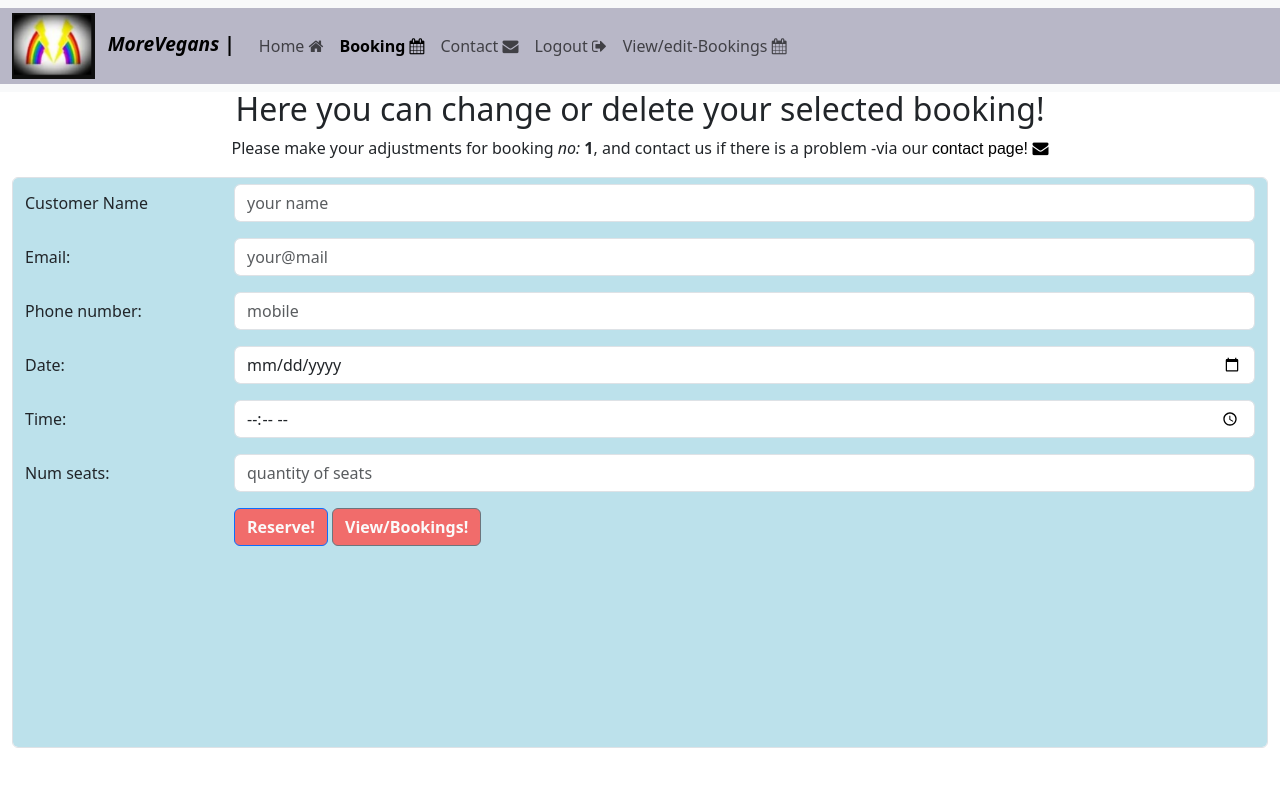
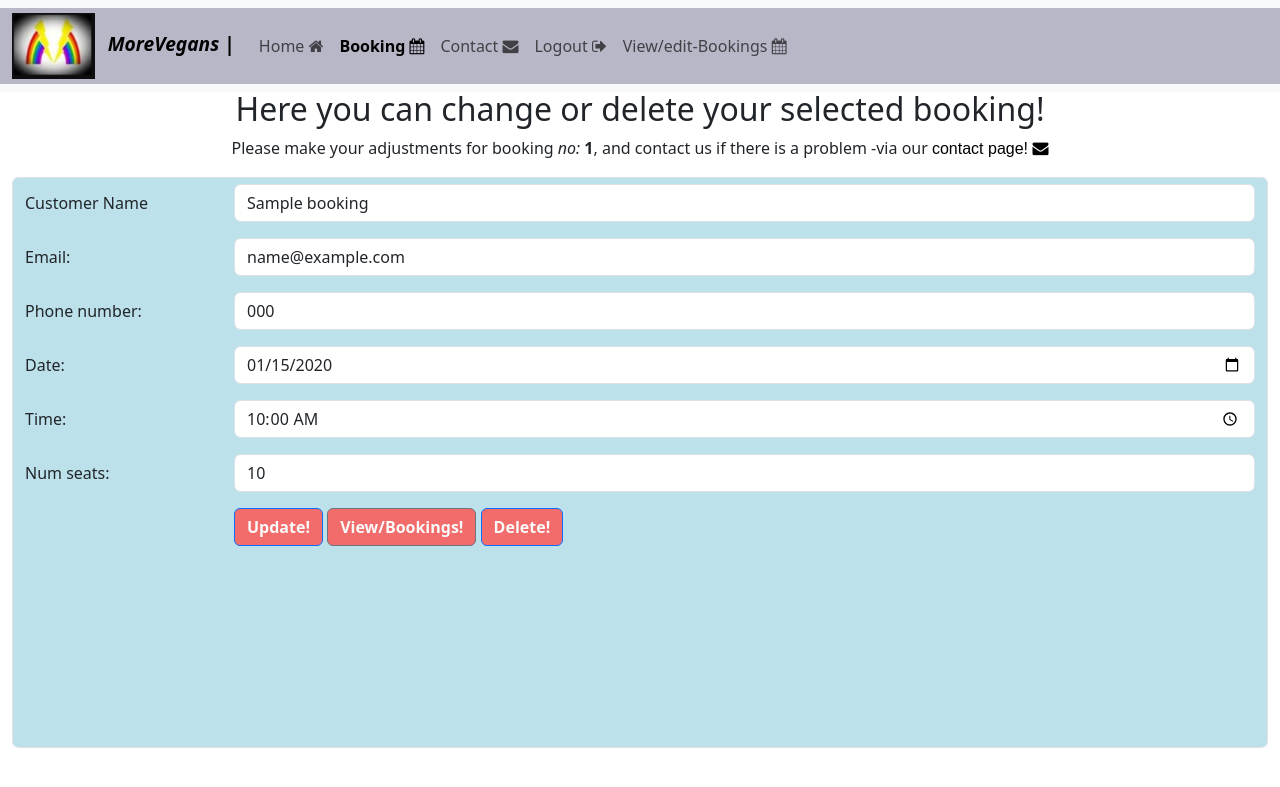
Before and after one commit to SvenLoevgren/fullstack-portfolio4, a Django app: page /edit_booking/1/ in a window 1280 px wide. Shown: the top 787 px of the page. Run offline with Django 3.2, Linux system fonts and the light colour scheme; a user stored in the database is signed in; tables that the repository leaves empty hold one stand-in row (values such as "Sample post").

Commit message:
adding CRUD to edit_booking page, but not yet done

```diff
--- a/fastfood/urls.py
+++ b/fastfood/urls.py
@@ -1,5 +1,5 @@
 from django.contrib import admin
-from .views import fastfood_home, booking, contactus, booking_list, edit_booking
+from .views import fastfood_home, booking, contactus, booking_list, edit_booking, delete_booking
 from django.contrib.staticfiles.storage import staticfiles_storage
 from django.urls import include, path
 from django.conf.urls import url, include
@@ -26,4 +26,5 @@ urlpatterns = [
         path('<int:pk>/delete/', BookingDeleteView.as_view(), name='booking_delete'),
     ])),
     path('contactus/', contactus, name='contactus'),
+    path('delete_booking/<int:booking_id>/', delete_booking, name='delete_booking'),
 ]
--- a/fastfood/views.py
+++ b/fastfood/views.py
@@ -2,7 +2,7 @@ from django.contrib.auth.mixins import LoginRequiredMixin
 from django.views.generic.edit import CreateView, UpdateView, DeleteView
 from django.views.generic.list import ListView
 from django.urls import reverse_lazy
-from django.shortcuts import render, redirect
+from django.shortcuts import render, redirect, get_object_or_404
 from django.contrib import messages
 from .models import Booking
 from .forms import BookingForm
@@ -62,8 +62,17 @@ def contactus(request):
     return render(request, 'fastfood/contactus.html')
 
 
+def delete_booking(request, booking_id):
+    booking = get_object_or_404(Booking, id=booking_id)
+    context = {
+        'booking_id': booking_id,
+        'booking': booking
+    }
+    return render(request, 'fastfood/edit_booking.html', context)
+
+
 def edit_booking(request, booking_id):
-    booking = Booking.objects.get(id=booking_id)
+    booking = get_object_or_404(Booking, id=booking_id)
     context = {
         'booking_id': booking_id,
         'booking': booking
--- a/static/css/main.css
+++ b/static/css/main.css
@@ -184,6 +184,17 @@ td:hover {
     font-weight: bold;
 }
 
+#delete-button {
+    background-color: #f16c6b;
+    color: #fafafa;
+    font-weight:bolder
+}
+
+#delete-button:hover {
+    background-color: #f0f469;
+    color: #f53838;
+}
+
 #join-button:hover {
     background-color: #fafafa;
     color: #f16c6b;
--- a/templates/fastfood/booking.html
+++ b/templates/fastfood/booking.html
@@ -63,7 +63,7 @@
                     <div class="col-sm-10 offset-sm-2">
                         {% if user.is_authenticated %}
                         <button type="submit" class="btn btn-primary mx-auto" id="join-button">Reserve!</button>
-                        <button id="join-button" class="btn btn-secondary mx-auto" onclick="window.location.href='{% url 'bookings' %}'">View/Bookings!</button>
+                        <button type="button" id="join-button" class="btn btn-secondary mx-auto" onclick="window.location.href='{% url 'bookings' %}'">View/Bookings!</button>
                         {% else %}
                         <button type="button" onclick="alert('Please login to make a booking.')" class="btn btn-primary mx-auto" id="join-button">Reserve!</button>
                         <button type="button" onclick="alert('Please login to make a booking.')" id="join-button" class="btn btn-secondary mx-auto" href="#">View/Bookings!</button>
--- a/templates/fastfood/edit_booking.html
+++ b/templates/fastfood/edit_booking.html
@@ -24,50 +24,68 @@
                 <div class="row mb-3">
                     <label for="id_customer_name" class="col-sm-2 col-form-label">Customer Name</label>
                     <div class="col-sm-10">
-                        <input type="text" class="form-control" name="customer_name" maxlength="100" required="" id="id_customer_name" placeholder="your name">
+                        <input type="text" class="form-control" name="customer_name" maxlength="100"
+                         required="" id="id_customer_name" placeholder="your name" value="{{ booking.customer_name }}">
                     </div>
                 </div>
                 <div class="row mb-3">
                     <label for="id_email" class="col-sm-2 col-form-label">Email:</label>
                     <div class="col-sm-10">
-                        <input type="email" class="form-control" name="email" maxlength="254" required="" id="id_email" placeholder="your@mail">
+                        <input type="email" class="form-control" name="email" maxlength="254"
+                        required="" id="id_email" placeholder="your@mail" value="{{ booking.email }}">
                     </div>
                 </div>
                 <div class="row mb-3">
                     <label for="id_phone_number" class="col-sm-2 col-form-label">Phone number:</label>
                     <div class="col-sm-10">
-                        <input type="tel" class="form-control" name="phone_number" maxlength="20" required="" id="id_phone_number" placeholder="mobile">
+                        <input type="tel" class="form-control" name="phone_number" maxlength="20"
+                        required="" id="id_phone_number" placeholder="mobile" value="{{ booking.phone_number }}">
                     </div>
                 </div>
                 <div class="row mb-3">
                     <label for="id_date" class="col-sm-2 col-form-label">Date:</label>
                     <div class="col-sm-10">
-                        <input type="date" class="form-control" name="date" required="" id="id_date" placeholder="yyyy-mm-dd">
+                        <input type="date" class="form-control" name="date"
+                        required="" id="id_date" placeholder="yyyy-mm-dd" value="{{ booking.date|date:'Y-m-d' }}">
                     </div>
                 </div>
                 <div class="row mb-3">
                     <label for="id_time" class="col-sm-2 col-form-label">Time:</label>
                     <div class="col-sm-10">
-                        <input type="time" class="form-control" name="time" required="" id="id_time" placeholder="hh:mm">
+                        <input type="time" class="form-control" name="time"
+                        required="" id="id_time" placeholder="hh:mm" value="{{ booking.time|time:'H:i' }}">
                     </div>
                 </div>
                 <div class="row mb-3">
                     <label for="id_num_seats" class="col-sm-2 col-form-label">Num seats:</label>
                     <div class="col-sm-10">
-                        <input type="number" class="form-control" name="num_seats" min="0" required="" id="id_num_seats" placeholder="quantity of seats">
+                        <input type="number" class="form-control" name="num_seats" min="0"
+                        required="" id="id_num_seats" placeholder="quantity of seats" value="{{ booking.num_seats }}">
                     </div>
                 </div>
                 <div class="row">
                     <div class="col-sm-10 offset-sm-2">
                         {% if user.is_authenticated %}
-                        <button type="submit" class="btn btn-primary mx-auto" id="join-button">Reserve!</button>
-                        <button id="join-button" class="btn btn-secondary mx-auto" onclick="window.location.href='{% url 'bookings' %}'">View/Bookings!</button>
+                        <button type="submit" class="btn btn-primary mx-auto" id="join-button">Update!</button>
+                        <button type="button" id="join-button" class="btn btn-secondary mx-auto"
+                        onclick="window.location.href='{% url 'bookings' %}'">View/Bookings!</button>
+                        <button type="button" class="btn btn-primary mx-auto" id="delete-button"
+                        onclick="confirmDelete()">Delete!</button>
                         {% else %}
-                        <button type="button" onclick="alert('Please login to make a booking.')" class="btn btn-primary mx-auto" id="join-button">Reserve!</button>
+                        <button type="button" onclick="alert('Please login to make a booking.')" class="btn btn-primary mx-auto" id="join-button">Update!</button>
                         <button type="button" onclick="alert('Please login to make a booking.')" id="join-button" class="btn btn-secondary mx-auto" href="#">View/Bookings!</button>
+                        <button type="button" onclick="alert('Please login to make a booking.')" class="btn btn-primary mx-auto" id="delete-button">Delete!</button>
                         {% endif %}
                     </div>
                 </div>
+                <script>
+                    function confirmDelete() {
+                        if (confirm("Are you sure you want to delete your booking?")) {
+                            // If the user confirms the deletion, redirect to the delete view
+                            window.location.href = "{% url 'delete_booking' booking_id %}";
+                        }
+                    }
+                </script>
                 {% if messages %}
                 <div class="messages text-center">
                     {% for message in messages %}
```
